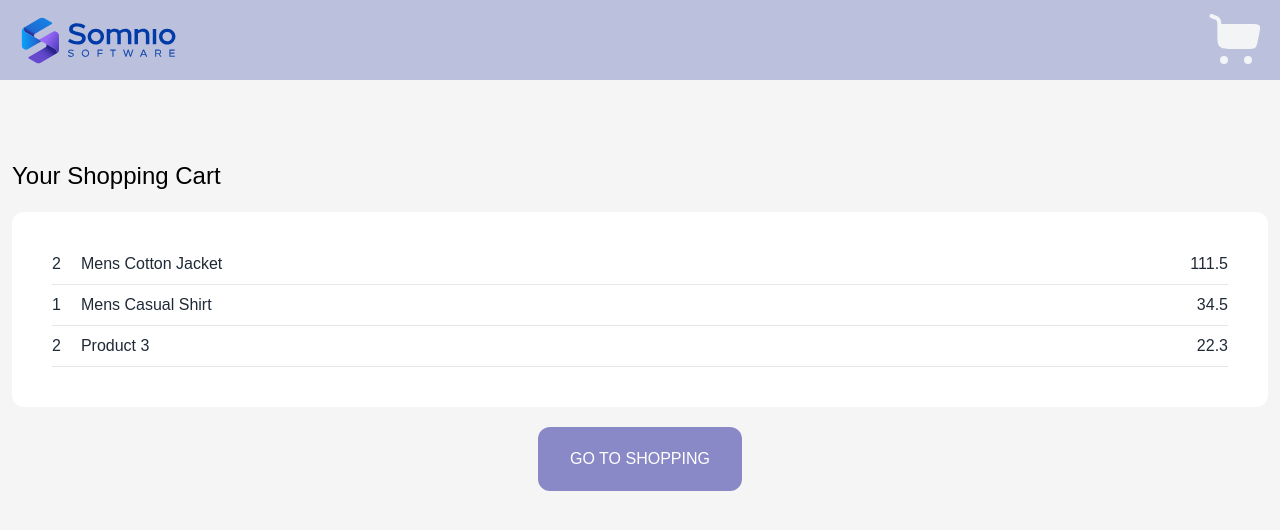
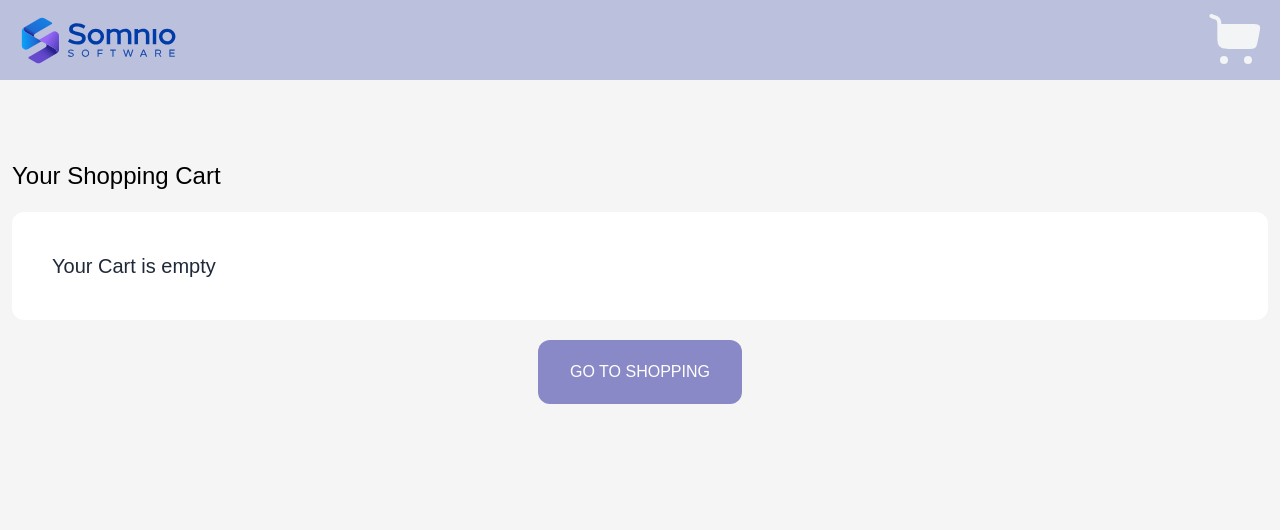
Before and after one commit to diegoamt/react-coding-challenge, a Next.js app: page /cart in a window 1280 px wide. Shown: the top 530 px of the page. Built offline with nearby package versions, Linux system fonts and the light colour scheme.

Commit message:
feat: sharing state for shopping cart

```diff
--- a/app/cart/page.tsx
+++ b/app/cart/page.tsx
@@ -1,11 +1,5 @@
 import { Header } from "../components/header";
 import { ShoppingCart } from "../components/shoppingCart/ShoppingCart";
-
-const PRODUCTS = [
-    { id: 1, count: 2, name: 'Mens Cotton Jacket', price: 111.5 },
-    { id: 2, count: 1, name: 'Mens Casual Shirt', price: 34.5 },
-    { id: 2, count: 2, name: 'Product 3', price: 22.30 },
-];
 
 const CartPage = () => {
     return (
@@ -14,7 +8,7 @@ const CartPage = () => {
             <main>
                 <section className="container md:py-20 py-10 flex flex-col gap-5">
                     <h1 className="text-2xl">Your Shopping Cart</h1>
-                    <ShoppingCart products={PRODUCTS} />
+                    <ShoppingCart />
                     <a href="/" className="w-fit self-center text-white bg-[#8a89c7] hover:bg-[#7574aa] px-8 py-5 rounded-xl">GO TO SHOPPING</a>
                 </section>
             </main>
--- a/app/components/header/Header.tsx
+++ b/app/components/header/Header.tsx
@@ -1,11 +1,20 @@
+"use client";
+
+import { useMemo } from "react";
+
 import { Cart, Logo } from "../icons";
 import { Search } from "../search";
+
+import { useCart } from "@/app/context/CartContext";
 
 interface HeaderProps {
     isSearchVisible?: boolean;
 }
 
 export function Header({ isSearchVisible }: HeaderProps) {
+    const { state } = useCart();
+
+    const totalCount = useMemo(() => state.cart.reduce((acc, current) => acc + current.count, 0), [state.cart]);
 
     return (
         <nav className="bg-[#bbc0dd]">
@@ -13,7 +22,12 @@ export function Header({ isSearchVisible }: HeaderProps) {
                 <Logo />
                 {isSearchVisible ? <Search placeholder="Search products ..." /> : null}
                 <a href="/cart">
-                    <Cart className="h-16 fill-gray-100 hover:fill-gray-200" />
+                    <div className="relative pl-3">
+                        <Cart className="h-16 fill-gray-100 hover:fill-gray-200" />
+                        {totalCount > 0 ? <div className="absolute bottom-0 left-0 rounded-full h-5 w-5 flex justify-center items-center bg-gray-700 text-white font-bold">
+                            {totalCount}
+                        </div> : null}
+                    </div>
                 </a>
             </div>
         </nav>
--- a/app/components/productCard/ProductCard.tsx
+++ b/app/components/productCard/ProductCard.tsx
@@ -3,25 +3,27 @@ import Image from "next/image";
 
 import { cn } from "@/lib/utils";
 
+import { ShoppingCartProduct, Product } from "@/lib/types";
+
 export interface ProductCardProps {
-    id: number;
-    title: string;
-    price: number;
-    description: string;
-    image: string;
-    altText: string;
-    onClick: () => {};
+    product: Product;
+    onClick: (product: ShoppingCartProduct) => void;
 }
 
-export function ProductCard({ title, price, description, image, altText, onClick }: ProductCardProps) {
+export function ProductCard({ product, onClick }: ProductCardProps) {
+    const { id, title, price, description, image } = product;
+
+    const clickHandler = () => {
+        onClick({ id, name: title, count: 1, price });
+    }
 
     return (
         <li className='list-none shadow-xl bg-white rounded-lg overflow-hidden'>
             <div className='h-full flex flex-col'>
                 <div className='aspect-square relative'>
-                    <Image loading="lazy" src={image} alt={altText} fill style={{ objectFit: 'cover' }}  />
+                    <Image loading="lazy" src={image} alt={`Image of ${title}`} fill style={{ objectFit: 'cover' }}  />
                     <button
-                        onClick={onClick}
+                        onClick={clickHandler}
                         title="Add item to Shopping Cart"
                         className="bg-white hover:bg-gray-300 flex items-center justify-center p-0 w-10 h-10 absolute top-5 left-5 text-2xl border border-black"
                     >
--- a/app/components/productList/ProductList.tsx
+++ b/app/components/productList/ProductList.tsx
@@ -1,7 +1,10 @@
 "use client";
 
-import { ProductCardProps as Product, ProductCard } from "../productCard";
 import { useState } from "react";
+
+import { ProductCard } from "../productCard";
+import { ShoppingCartProduct, Product } from "@/lib/types";
+import { useCart } from "@/app/context/CartContext";
 
 export interface ProductListProps {
     products: Product[];
@@ -10,24 +13,24 @@ export interface ProductListProps {
 const ITEMS = 3;
 
 export function ProductList({ products }: ProductListProps) {
+    const { dispatch } = useCart();
     const [page, setPage] = useState(1);
     const showMoreItems = (ITEMS * page) < products.length;
+
+    const addItemToCart = (product: ShoppingCartProduct) => {
+        dispatch({ type: 'ADD_PRODUCT', payload: product });
+    }
 
     return (
         <section className='container md:py-20 py-10'>
             <ul className='grid lg:grid-cols-3 sm:grid-cols-2 xl:gap-8 gap-5'>
                 {products.slice(0, ITEMS * page).map(
-                    ({ id, title, description, price, image, altText, onClick }) => {
+                    (product) => {
                         return(
                             <ProductCard
-                                key={id}
-                                id={id}
-                                title={title}
-                                description={description}
-                                image={image}
-                                altText={altText}
-                                price={price}
-                                onClick={onClick}
+                                key={product.id}
+                                product={product}
+                                onClick={addItemToCart}
                             />
                         )
                 })}
--- a/app/components/shoppingCart/ShoppingCart.tsx
+++ b/app/components/shoppingCart/ShoppingCart.tsx
@@ -1,21 +1,14 @@
+"use client";
 
-export interface ShoppingCartProduct {
-    id: number;
-    count: number;
-    name: string;
-    price: number;
-}
+import { useCart } from '@/app/context/CartContext';
 
-export interface ShoppingCartProps {
-    products: ShoppingCartProduct[];
-}
-
-export function ShoppingCart({ products }: ShoppingCartProps) {
+export function ShoppingCart() {
+    const { state, dispatch } = useCart();
 
     return (
         <div className='text-gray-800'>
             <ul className='bg-white p-10 rounded-xl flex flex-col gap-2'>
-                {products.map(({ id, count, name, price }) => {
+                {state.cart.map(({ id, count, name, price }) => {
                     return (
                         <li key={id} className="border-b-[1px] pb-2">
                             <div className="flex gap-5">
@@ -26,6 +19,7 @@ export function ShoppingCart({ products }: ShoppingCartProps) {
                         </li>
                     )
                 })}
+                {state.cart.length === 0 ? <div className='text-xl'>Your Cart is empty</div> : null}
             </ul>
         </div>
     )
--- /dev/null
+++ b/app/context/CartContext.tsx
@@ -0,0 +1,60 @@
+"use client";
+
+import React, { createContext, useReducer, useContext, ReactNode, useEffect } from 'react';
+
+import { useLocalStorage } from '@/lib/hooks';
+import { ShoppingCartProduct } from '@/lib/types';
+
+interface CartState {
+  cart: ShoppingCartProduct[];
+}
+
+type CartAction = { type: 'ADD_PRODUCT'; payload: ShoppingCartProduct } | { type: 'REMOVE_PRODUCT'; payload: { id: number } };
+
+const CartContext = createContext<{
+  state: CartState;
+  dispatch: React.Dispatch<CartAction>;
+} | null>(null);
+
+const cartReducer = (state: CartState, action: CartAction) => {
+  switch (action.type) {
+    case 'ADD_PRODUCT':
+      const product = state.cart.find((item) => item.id === action.payload.id);
+      if (product) {
+        return {
+          ...state,
+          cart: state.cart.map((item) => item.id === action.payload.id ? { ...item, count: item.count + 1 } : item)
+        }
+      }
+      return { ...state, cart: [...state.cart, action.payload] };
+    case 'REMOVE_PRODUCT':
+      return { ...state, cart: state.cart.filter(product => product.id !== action.payload.id) };
+    default:
+      return state;
+  }
+};
+
+export const CartProvider = ({ children }: { children: ReactNode }) => {
+  const [item, setItem] = useLocalStorage('cart', []);
+  const [state, dispatch] = useReducer(cartReducer, { cart: item });
+
+  useEffect(() => {
+    setItem(state.cart);
+  }, [state.cart]);
+
+  return (
+    <CartContext.Provider value={{ state, dispatch }}>
+      {children}
+    </CartContext.Provider>
+  );
+};
+
+export const useCart = () => {
+  const context = useContext(CartContext);
+
+  if (!context) {
+    throw new Error();
+  }
+
+  return context;
+};
--- a/app/layout.tsx
+++ b/app/layout.tsx
@@ -1,6 +1,7 @@
 import type { Metadata } from "next";
 import localFont from "next/font/local";
 import "./globals.css";
+import { CartProvider } from "./context/CartContext";
 
 const geistSans = localFont({
   src: "./fonts/GeistVF.woff",
@@ -28,7 +29,9 @@ export default function RootLayout({
       <body
         className={`${geistSans.variable} ${geistMono.variable} antialiased`}
       >
-        {children}
+        <CartProvider>
+          {children}
+        </CartProvider>
       </body>
     </html>
   );
--- /dev/null
+++ b/lib/hooks.tsx
@@ -0,0 +1,14 @@
+import { useState, useEffect } from 'react';
+
+export const useLocalStorage = (key: string, defaultValue: any) => {
+    const [item, setItem] = useState(() => {
+        const item = window.localStorage.getItem(key);
+        return item ? JSON.parse(item): defaultValue;
+    });
+
+    useEffect(() => {
+        window.localStorage.setItem(key, JSON.stringify(item));
+    }, [key, item]);
+
+    return [item, setItem];
+}
--- /dev/null
+++ b/lib/types.ts
@@ -0,0 +1,14 @@
+export interface ShoppingCartProduct {
+    id: number;
+    count: number;
+    name: string;
+    price: number;
+}
+
+export interface Product {
+    id: number;
+    title: string;
+    price: number;
+    description: string;
+    image: string;
+}
```
